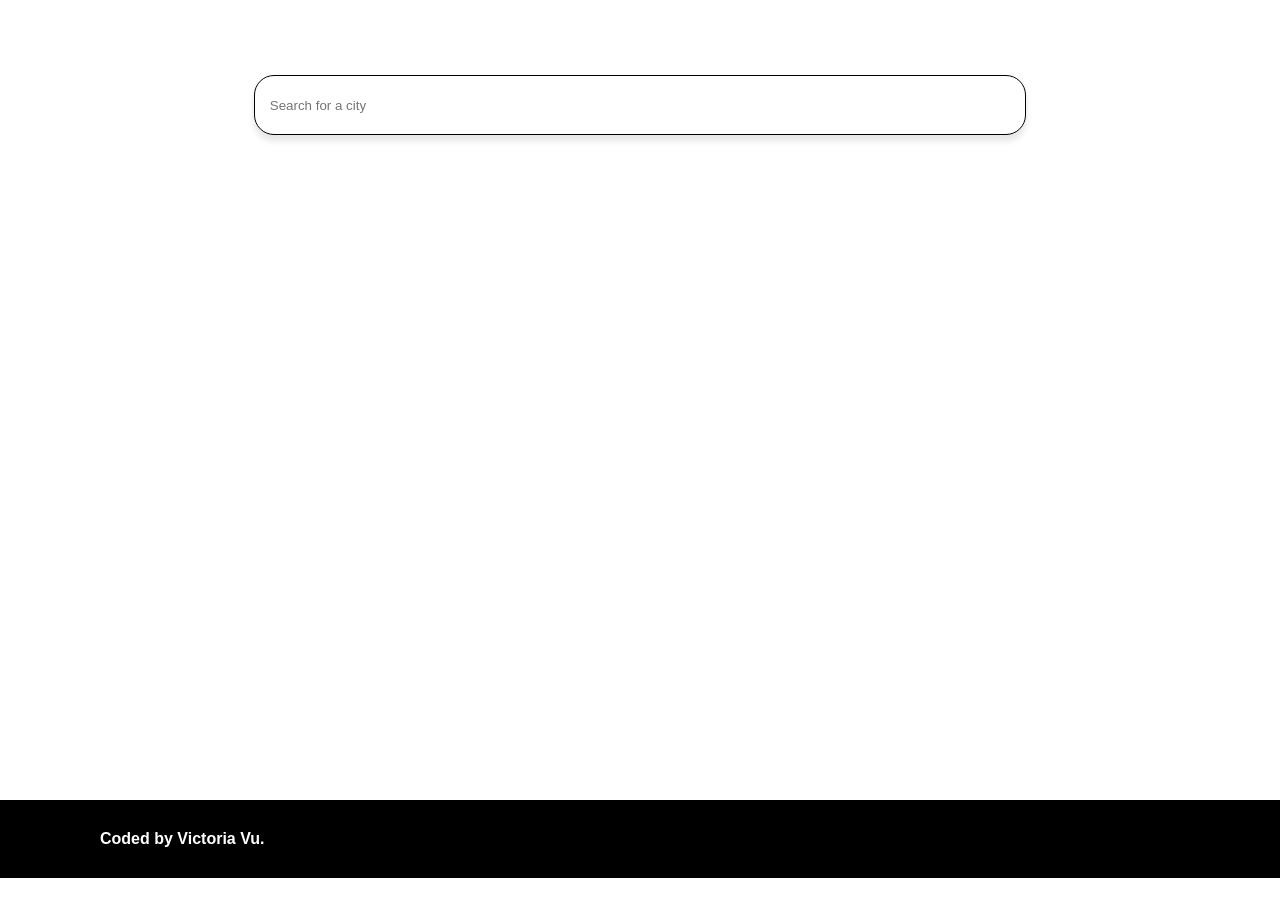
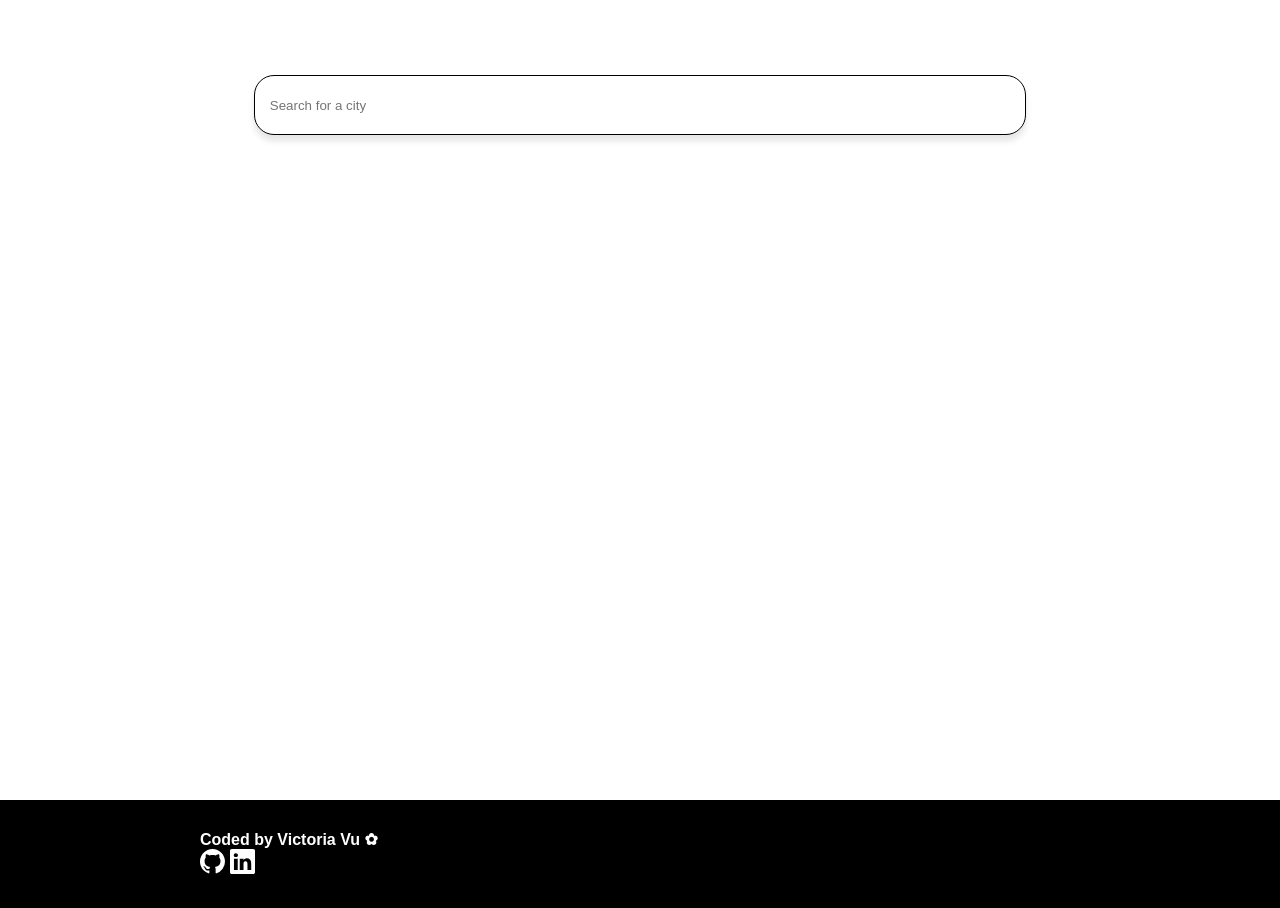
Before and after one commit to victoria-vu/Weather-Now, a React (Create React App) app: page / in a window 1280 px wide. Before the commit the page ends 878 px from the top, so only its background shows below. Built offline with nearby package versions, Linux system fonts and the light colour scheme; no server answers.

Commit message:
Added and styled socials in footer

```diff
--- a/src/App.js
+++ b/src/App.js
@@ -73,7 +73,17 @@
         </div>
       </main>
       <footer>
-        Coded by Victoria Vu.
+        <div className="coded-by">
+          Coded by Victoria Vu ✿
+        </div>
+        <div className="socials">
+          <a class="text-body-secondary" href="https://github.com/victoria-vu"><svg xmlns="http://www.w3.org/2000/svg" width="25" height="25" fill="currentColor" class="bi bi-github" viewBox="0 0 16 16">
+            <path d="M8 0C3.58 0 0 3.58 0 8c0 3.54 2.29 6.53 5.47 7.59.4.07.55-.17.55-.38 0-.19-.01-.82-.01-1.49-2.01.37-2.53-.49-2.69-.94-.09-.23-.48-.94-.82-1.13-.28-.15-.68-.52-.01-.53.63-.01 1.08.58 1.23.82.72 1.21 1.87.87 2.33.66.07-.52.28-.87.51-1.07-1.78-.2-3.64-.89-3.64-3.95 0-.87.31-1.59.82-2.15-.08-.2-.36-1.02.08-2.12 0 0 .67-.21 2.2.82.64-.18 1.32-.27 2-.27.68 0 1.36.09 2 .27 1.53-1.04 2.2-.82 2.2-.82.44 1.1.16 1.92.08 2.12.51.56.82 1.27.82 2.15 0 3.07-1.87 3.75-3.65 3.95.29.25.54.73.54 1.48 0 1.07-.01 1.93-.01 2.2 0 .21.15.46.55.38A8.012 8.012 0 0 0 16 8c0-4.42-3.58-8-8-8z"/>
+          </svg></a>
+          <a class="text-body-secondary" href="https://www.linkedin.com/in/victoriamvvu/"><svg xmlns="http://www.w3.org/2000/svg" width="25" height="25" fill="currentColor" class="bi bi-linkedin" viewBox="0 0 16 16">
+            <path d="M0 1.146C0 .513.526 0 1.175 0h13.65C15.474 0 16 .513 16 1.146v13.708c0 .633-.526 1.146-1.175 1.146H1.175C.526 16 0 15.487 0 14.854V1.146zm4.943 12.248V6.169H2.542v7.225h2.401zm-1.2-8.212c.837 0 1.358-.554 1.358-1.248-.015-.709-.52-1.248-1.342-1.248-.822 0-1.359.54-1.359 1.248 0 .694.521 1.248 1.327 1.248h.016zm4.908 8.212V9.359c0-.216.016-.432.08-.586.173-.431.568-.878 1.232-.878.869 0 1.216.662 1.216 1.634v3.865h2.401V9.25c0-2.22-1.184-3.252-2.764-3.252-1.274 0-1.845.7-2.165 1.193v.025h-.016a5.54 5.54 0 0 1 .016-.025V6.169h-2.4c.03.678 0 7.225 0 7.225h2.4z"/>
+          </svg></a>
+        </div>
       </footer>
     </div>
   );
--- a/src/index.css
+++ b/src/index.css
@@ -29,9 +29,16 @@
 }
 
 footer {
-   padding: 30px 0px 30px 100px;
+   display: flex;
+   flex-direction: column;
+   padding: 30px 0px 30px 200px;
    background-color: black;
    font-weight: var(--fw-bold);
+   color: var(--white);
+}
+
+.socials a {
+   padding-right: 5px;
    color: var(--white);
 }
 
```
